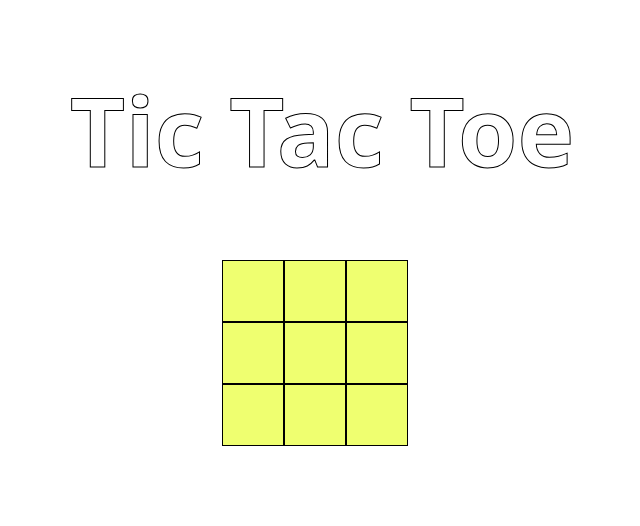
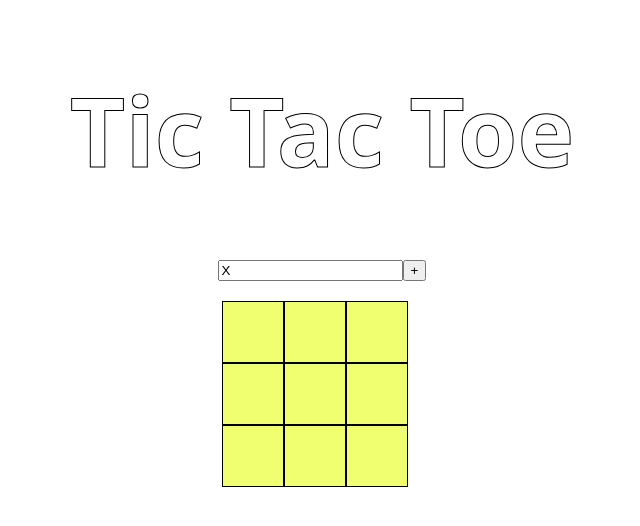
Before and after one commit to Medieinstitutet/tic-tac-toe---vue-ninaevelina, a Vue app: page / in a window 1280 px wide. Shown: the top 526 px of the page, without its empty margins (318-958 px from the left). Built offline with nearby package versions, Linux system fonts and the light colour scheme.

Commit message:
(feat): add toggle playersymbol on click-feature

```diff
--- a/src/App.vue
+++ b/src/App.vue
@@ -1,10 +1,14 @@
 <script setup lang="ts">
+import AddPlayer from './components/AddPlayer.vue';
 import GameBoard from './components/GameBoard.vue';
 </script>
 
 <template>
  <main>
   <h1>Tic Tac Toe</h1>
+  <div class="player-form">
+  <AddPlayer></AddPlayer>
+  </div>
   <div class="gamecontainer">
   <GameBoard></GameBoard>
   </div>
@@ -27,6 +31,11 @@ h1 {
   -webkit-text-stroke: 1px;
   font-size: 6rem;
 }
+.player-form {
+display: flex;
+place-content: center;
+margin-bottom: 20px;
+}
 .gamecontainer {
   display: flex;
   place-content: center;
--- /dev/null
+++ b/src/components/AddPlayer.vue
@@ -0,0 +1,22 @@
+<script setup lang="ts">
+
+import { ref } from 'vue';
+
+
+const symbol = ref("X");
+
+const emit = defineEmits(["addPlayer"])
+
+const addPlayer = () => {
+    emit('addPlayer', symbol.value);
+    symbol.value = "";
+}
+
+</script>
+
+<template>
+    <form @submit.prevent="addPlayer">
+    <input v-model="symbol" type="text"/>
+    <button>+</button>
+    </form>
+</template>
--- a/src/components/GameBoard.vue
+++ b/src/components/GameBoard.vue
@@ -12,12 +12,44 @@ const gameState = ref<GameBoardState>({
     currentPlayer: new Player(0, "X", 0),
 });
 
+/*
+const symbol = ref("X");
+
+const emit = defineEmits(["addPlayer"])
+
+const addPlayer = () => {
+    emit('addPlayer', symbol.value);
+    symbol.value = "X";
+}
+*/
+// Winning combinations connected to array index
+
+// Add two players - X and O
+
+// No more draws when a winning combination is set
+
+// Fn for starting new round
+
+const board = ref(gameState.value.board);
+const playerSymbol = ref('X');
+
+const markSquare = (i:number) => {
+    const gameBoard = board.value.slice();
+    gameBoard[i] = playerSymbol.value;
+    board.value = gameBoard;
+    playerSymbol.value === 'X' ? (playerSymbol.value = 'O') : (playerSymbol.value = 'X');
+    console.log(gameBoard[i]);
+   // playerSymbol.value = "X";
+}
+
 
 </script>
 
 <template>
     <div class="gameboard">
-        <div class="square" v-for="(board, index) in gameState?.board" :board="board" :index="index"></div>
+        <div class="square" v-for="(board, index) in gameState?.board" :board="board" :index="index">
+        <button @click.once="markSquare(index)" class="mark"></button>
+    </div>
     </div>
 
 </template>
@@ -41,4 +73,11 @@ const gameState = ref<GameBoardState>({
     width: 60px;
     float: left;
 }
+.mark {
+    height: 100%;
+    width: 100%;
+    background-color: transparent;
+    border: none;
+}
+
 </style>
```
